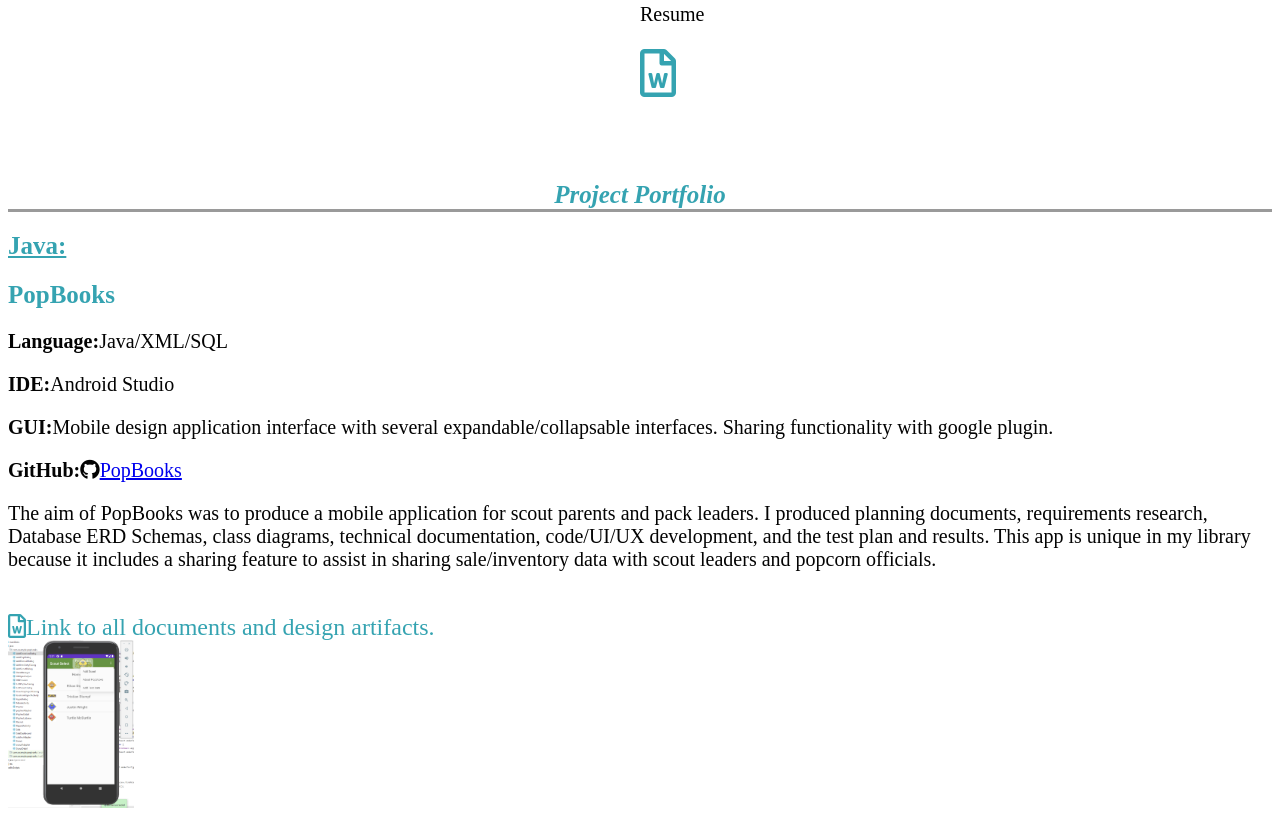
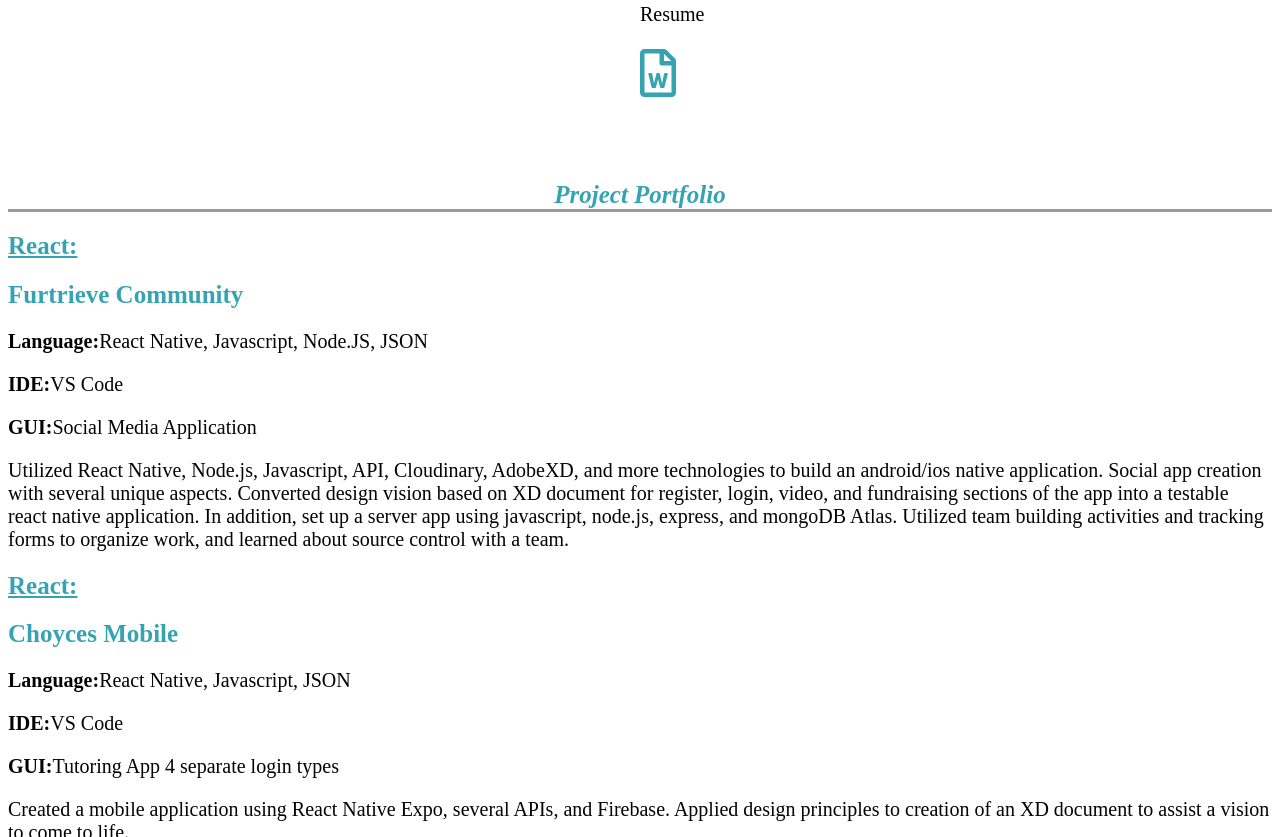
Before and after one commit to kody1446/KodysWebsite, a plain HTML site: page index.html in a window 1280 px wide. Shown: the part 1963-2800 px from the top of the page. Drawn offline with Linux system fonts and the light colour scheme.

Commit message:
Resume change

```diff
--- a/index.html
+++ b/index.html
@@ -45,7 +45,7 @@
         <div class= "home-heading">Hi, I'm Kody,<br>
             <img class="profile" src="profilepic.jpg" alt="Picture of Kody." max-width=50% height=auto>
         </div>
-        <div class= "home-subhead">  Software, Web, and Cloud developer</div>
+        <div class= "home-subhead">Full Stack Software Developer</div>
         </div>
         <!--contact-->
         <section class="contact" id="contact">
@@ -132,6 +132,28 @@
         <section class="portfolio" id="portfolio">
 
             <h1 class="title">Project Portfolio</h1>
+            <div class="React">
+              <h1 class="header"><u>React:</u></h1>
+              <h1 class="header">Furtrieve Community</h1>
+              <p><strong>Language:</strong>React Native, Javascript, Node.JS, JSON</p>
+                  <p><strong>IDE:</strong>VS Code</p>
+                  <p><strong>GUI:</strong>Social Media Application</p>
+              <p>Utilized React Native, Node.js, Javascript, API, Cloudinary, AdobeXD,
+                and more technologies to build an android/ios native application.
+                Social app creation with several unique aspects. Converted design vision based on XD document for register,
+                login, video, and fundraising sections of the app into a testable react native application. In addition,
+                set up a server app using javascript, node.js, express, and mongoDB Atlas. Utilized team building activities
+                and tracking forms to organize work, and learned about source control with a team.
+              </p>
+              <h1 class="header"><u>React:</u></h1>
+              <h1 class="header">Choyces Mobile</h1>
+              <p><strong>Language:</strong>React Native, Javascript, JSON</p>
+                  <p><strong>IDE:</strong>VS Code</p>
+                  <p><strong>GUI:</strong>Tutoring App 4 separate login types</p>
+              <p>Created a mobile application using React Native Expo, several APIs,
+                and Firebase. Applied design principles to creation of an XD document to assist a vision to come to life.
+              </p>
+            </div>
 
             <div class="Java">
 
```
